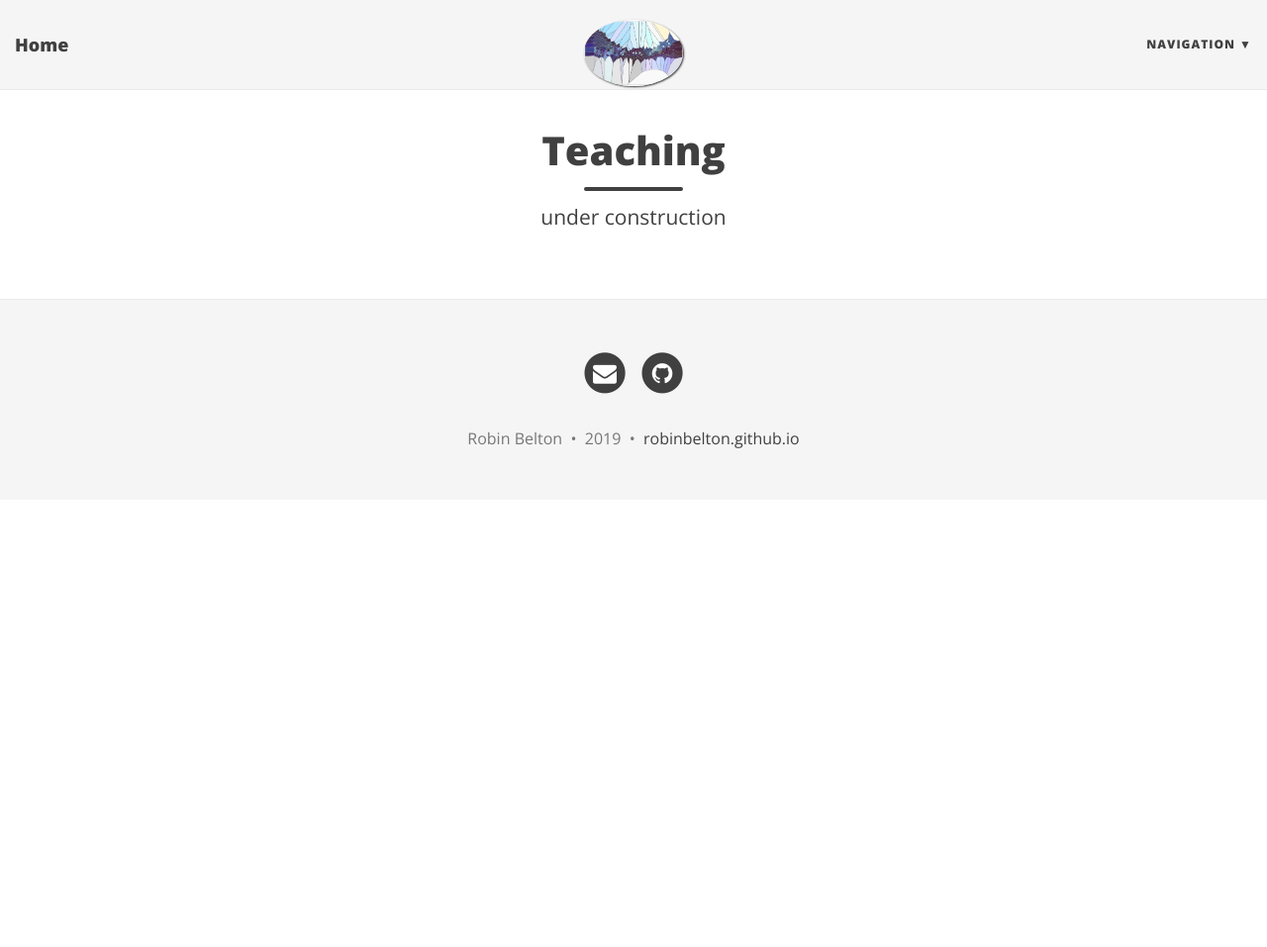
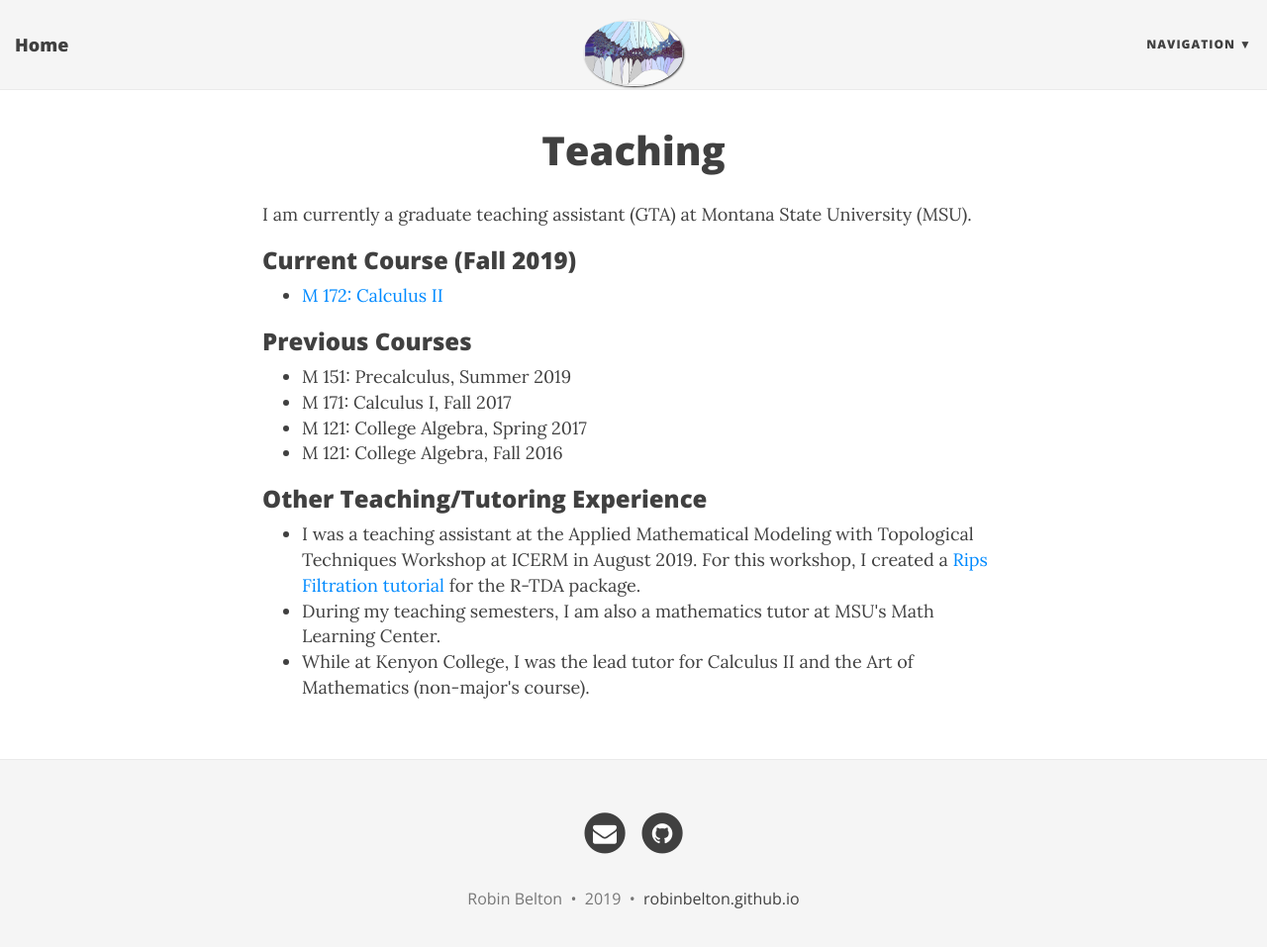
Before and after one commit to robinbelton/robinbelton.github.io, a Jekyll site: the page built from teaching.html, in a window 1280 px wide and 970 px high. Shown: the top 957 px of the window at 99% size. Built offline with Jekyll 4.4.1, drawn with Linux system fonts in a browser that asks for light colours; nearby versions of some CDN libraries.

Commit message:
Edit research and teaching pages

```diff
--- a/teaching.html
+++ b/teaching.html
@@ -1,6 +1,33 @@
 ---
 layout: page
 title: Teaching
-subtitle: under construction
+subtitle:
 use-site-title: true
 ---
+
+I am currently a graduate teaching assistant (GTA) at Montana State University (MSU).
+
+<h3>Current Course (Fall 2019)</h3>
+
+<ul>
+<li><a href="http://www.math.montana.edu/courses/m172/index.html">M 172: Calculus II</a></li>
+</ul>
+
+<h3>Previous Courses</h3>
+
+<ul>
+<li>M 151: Precalculus, Summer 2019 </li>
+<li>M 171: Calculus I, Fall 2017</li>
+<li>M 121: College Algebra, Spring 2017</li>
+<li>M 121: College Algebra, Fall 2016</li>
+</ul>
+
+<h3>Other Teaching/Tutoring Experience</h3>
+
+<ul>
+  <li> I was a teaching assistant at the Applied Mathematical Modeling with Topological Techniques Workshop at ICERM in August 2019. For this workshop, I created a <a href="https://comptag.github.io/rpackage_tutorials/2019/07/tda-rips-tutorial.html">Rips Filtration tutorial</a> for the R-TDA package.</li>
+
+  <li> During my teaching semesters, I am also a mathematics tutor at MSU's Math Learning Center.</li>
+
+  <li> While at Kenyon College, I was the lead tutor for Calculus II and the Art of Mathematics (non-major's course). </li>
+</ul>
```
Also changed, not shown: research.html (+16 -1 lines).
